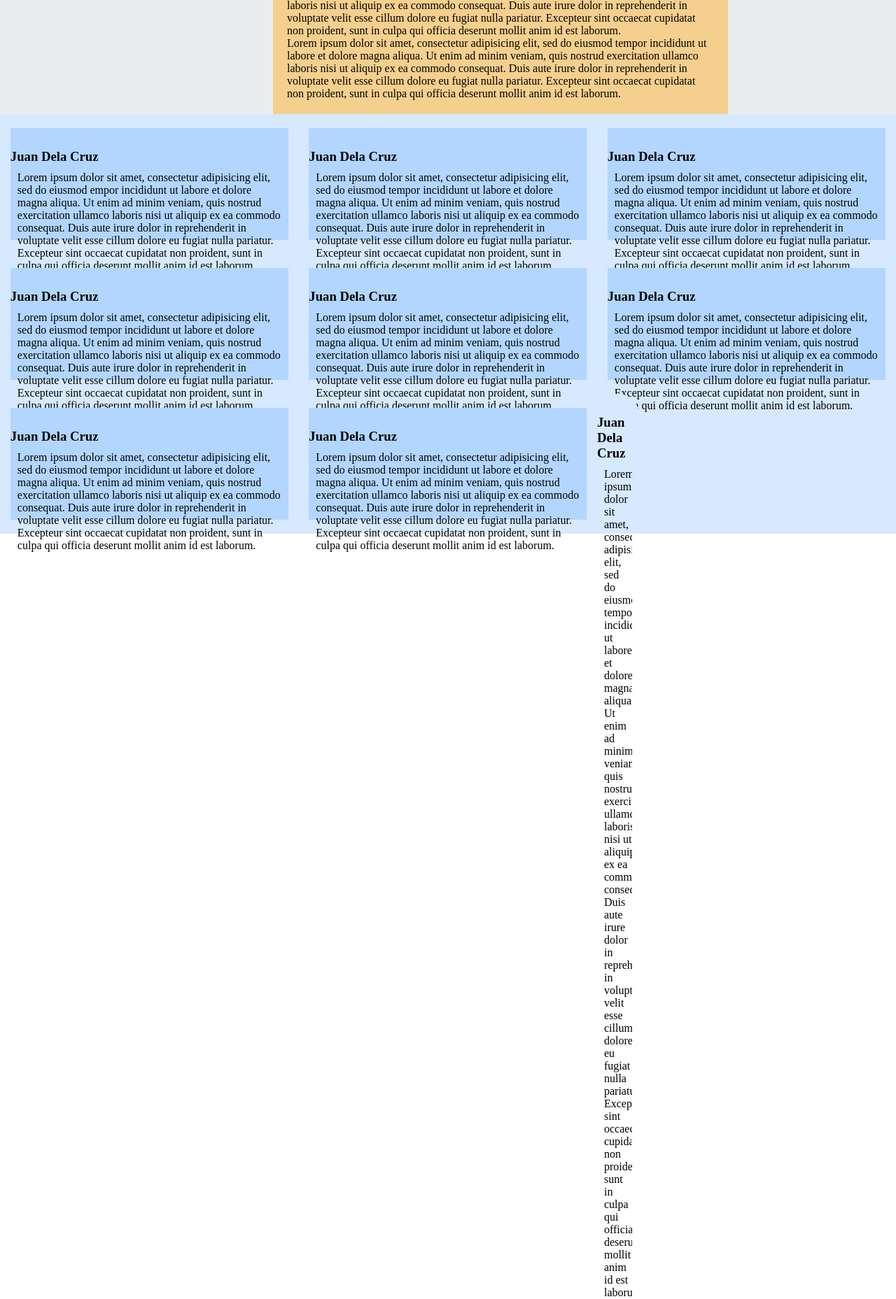
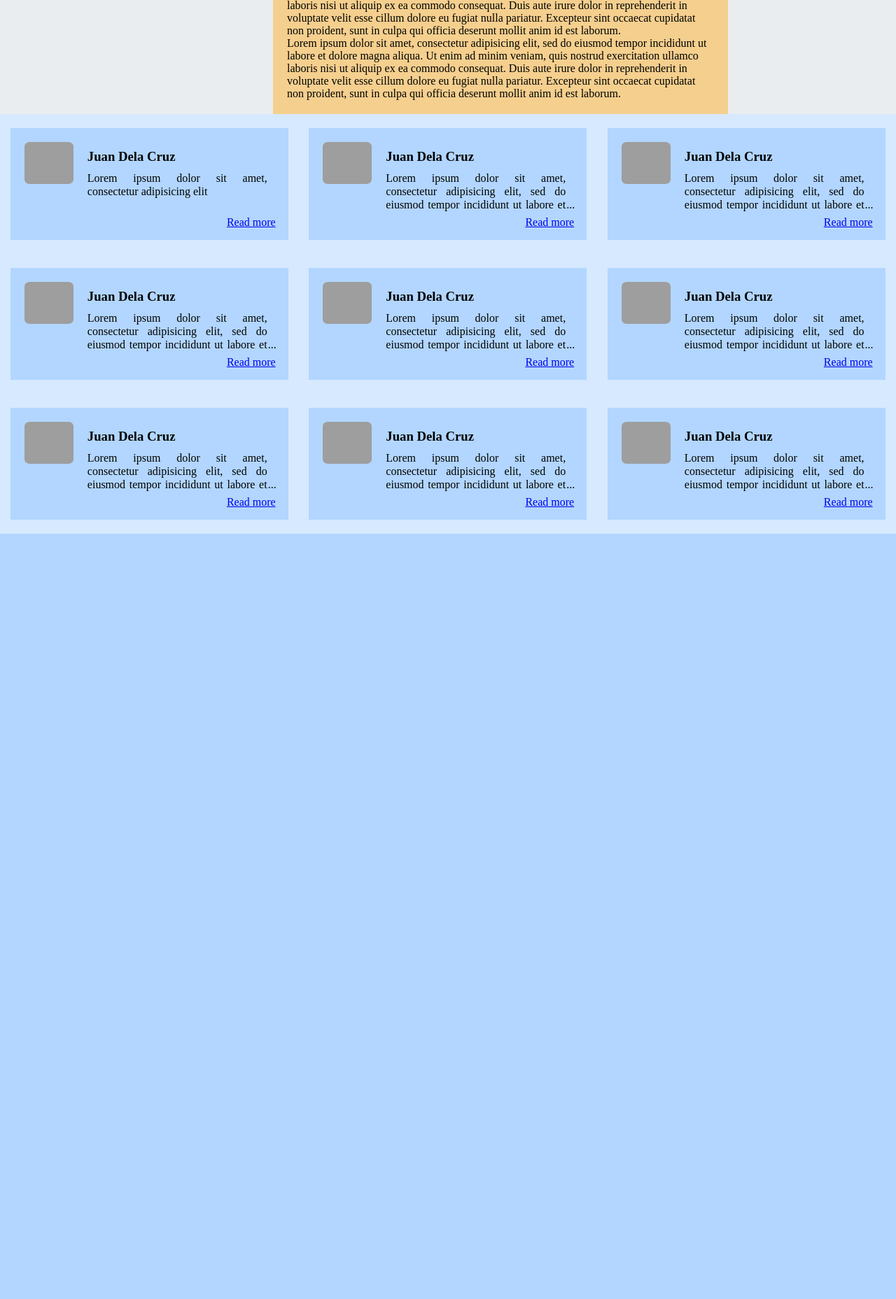
Before and after one commit to rochelleilustre/b3nc-ilustre-rochelle, a PHP site: page / in a window 1280 px wide. Shown: the part 517-2374 px from the top of the page at 70% size. After the commit the page ends 1280 px from the top, so only its background shows below. Run offline with PHP 8.4, Linux system fonts and the light colour scheme; grey boxes are pictures that could not be loaded.

Commit message:
updated float and clears activity

```diff
--- a/mod02-10/css/style.css
+++ b/mod02-10/css/style.css
@@ -61,15 +61,17 @@
 	background-color: #b2d6ff;
 	float: left;
 	margin: 20px 1.16%;
+	position: relative;
 }
 
-.avatar{
-	width: 60px;
-	height: 60px;
-	background-color: #d6e9fe;
-	border-radius: 50%;
-	margin-bottom: 25px;
-	float: left;
+.avatar >img{
+    width: 70px;
+    height: 60px;
+    background-color: #d6e9fe;
+    border-radius: 50%;
+    margin: 20px;
+    float: left;
+    border-radius: 10%;
 }
 
 .username {
@@ -93,3 +95,47 @@
 	clear: both;
 	display: block;
 }
+
+
+/*
+*
+*css work around for multiline ellipsis
+*
+*/
+
+/*managing text with overflow*/
+.block-with-text {
+	overflow: hidden;
+	position: relative;
+	line-height: 1.2em;
+	max-height: 3.6em;
+	text-align: justify;
+	margin-right: -1em;
+	padding-right: 30px;
+}
+
+.block-with-text:before {
+	content: "...";
+	position: absolute;
+	right: 17px;
+	bottom: 0;
+}
+
+
+/*for comments shorter than alloted height*/
+.block-with-text:after {
+	content: "";
+	position: absolute;
+	right: 17px;
+	width: 1em;
+	height: 1em;
+	margin-top: 0.2em;
+	background: #b2d6ff;
+}
+
+.read-more {
+	/*float: right;*/
+	position: absolute;
+	right: 18px;
+	bottom: 16px;
+}
--- a/mod02-10/index.html
+++ b/mod02-10/index.html
@@ -42,55 +42,110 @@
 
 	<div class="footer clear">
 		<div class="column">
+			<div class="avatar">
+				<img class="article-image" src="https://lorempixel.com/300/300"></img>
+			</div>
+
 			<h3 class="username">Juan Dela Cruz</h3>
-			<p class="comment">Lorem ipsum dolor sit amet, consectetur adipisicing elit, sed do eiusmod empor incididunt ut labore et dolore magna aliqua. Ut enim ad minim veniam, quis nostrud exercitation ullamco laboris nisi ut aliquip ex ea commodo
-			consequat. Duis aute irure dolor in reprehenderit in voluptate velit esse cillum dolore eu fugiat nulla pariatur. Excepteur sint occaecat cupidatat non
-			proident, sunt in culpa qui officia deserunt mollit anim id est laborum.</p>
+			<p class="comment block-with-text">Lorem ipsum dolor sit amet, consectetur adipisicing elit</p>
+
+			<a class="read-more" href="#">Read more</a>
+
 		</div>
 
 		<div class="column">
+			<div class="avatar">
+				<img class="article-image" src="https://lorempixel.com/300/300"></img>
+			</div>
+
 			<h3 class="username">Juan Dela Cruz</h3>
-			<p class="comment">Lorem ipsum dolor sit amet, consectetur adipisicing elit, sed do eiusmod tempor incididunt ut labore et dolore magna aliqua. Ut enim ad minim veniam, quis nostrud exercitation ullamco laboris nisi ut aliquip ex ea commodo
-			consequat. Duis aute irure dolor in reprehenderit in voluptate velit esse cillum dolore eu fugiat nulla pariatur. Excepteur sint occaecat cupidatat non
-			proident, sunt in culpa qui officia deserunt mollit anim id est laborum.</p>
+			<p class="comment block-with-text">Lorem ipsum dolor sit amet, consectetur adipisicing elit, sed do eiusmod tempor incididunt ut labore et dolore magna aliqua. Ut enim ad minim veniam, quis nostrud exercitation ullamco laboris nisi ut aliquip ex ea commodo consequat. Duis aute irure dolor in reprehenderit in voluptate velit esse cillum dolore eu fugiat nulla pariatur. Excepteur sint occaecat cupidatat non proident, sunt in culpa qui officia deserunt mollit anim id est laborum.</p>
+
+			<a class="read-more" href="#">Read more</a>
+
 		</div>
 
 		<div class="column">
+			<div class="avatar">
+				<img class="article-image" src="https://lorempixel.com/300/300"></img>
+			</div>
+
 			<h3 class="username">Juan Dela Cruz</h3>
-			<p class="comment">Lorem ipsum dolor sit amet, consectetur adipisicing elit, sed do eiusmod tempor incididunt ut labore et dolore magna aliqua. Ut enim ad minim veniam, quis nostrud exercitation ullamco laboris nisi ut aliquip ex ea commodo
-			consequat. Duis aute irure dolor in reprehenderit in voluptate velit esse cillum dolore eu fugiat nulla pariatur. Excepteur sint occaecat cupidatat non
-			proident, sunt in culpa qui officia deserunt mollit anim id est laborum.</p>
+			<p class="comment block-with-text">Lorem ipsum dolor sit amet, consectetur adipisicing elit, sed do eiusmod tempor incididunt ut labore et dolore magna aliqua. Ut enim ad minim veniam, quis nostrud exercitation ullamco laboris nisi ut aliquip ex ea commodo consequat. Duis aute irure dolor in reprehenderit in voluptate velit esse cillum dolore eu fugiat nulla pariatur. Excepteur sint occaecat cupidatat non proident, sunt in culpa qui officia deserunt mollit anim id est laborum.</p>
+
+			<a class="read-more" href="#">Read more</a>
+
 		</div>
 
 		<div class="column">
+			<div class="avatar">
+				<img class="article-image" src="https://lorempixel.com/300/300"></img>
+			</div>
 			<h3 class="username">Juan Dela Cruz</h3>
-			<p class="comment">Lorem ipsum dolor sit amet, consectetur adipisicing elit, sed do eiusmod tempor incididunt ut labore et dolore magna aliqua. Ut enim ad minim veniam, quis nostrud exercitation ullamco laboris nisi ut aliquip ex ea commodo consequat. Duis aute irure dolor in reprehenderit in voluptate velit esse cillum dolore eu fugiat nulla pariatur. Excepteur sint occaecat cupidatat non
-			proident, sunt in culpa qui officia deserunt mollit anim id est laborum.</p>
+			<p class="comment block-with-text">Lorem ipsum dolor sit amet, consectetur adipisicing elit, sed do eiusmod tempor incididunt ut labore et dolore magna aliqua. Ut enim ad minim veniam, quis nostrud exercitation ullamco laboris nisi ut aliquip ex ea commodo consequat. Duis aute irure dolor in reprehenderit in voluptate velit esse cillum dolore eu fugiat nulla pariatur. Excepteur sint occaecat cupidatat non proident, sunt in culpa qui officia deserunt mollit anim id est laborum.</p>
+
+			<a class="read-more" href="#">Read more</a>
+
 		</div>
 
 		<div class="column">
+			<div class="avatar">
+				<img class="article-image" src="https://lorempixel.com/300/300"></img>
+			</div>
+
 			<h3 class="username">Juan Dela Cruz</h3>
-			<p class="comment">Lorem ipsum dolor sit amet, consectetur adipisicing elit, sed do eiusmod tempor incididunt ut labore et dolore magna aliqua. Ut enim ad minim veniam, quis nostrud exercitation ullamco laboris nisi ut aliquip ex ea commodo consequat. Duis aute irure dolor in reprehenderit in voluptate velit esse cillum dolore eu fugiat nulla pariatur. Excepteur sint occaecat cupidatat non proident, sunt in culpa qui officia deserunt mollit anim id est laborum.</p>
+			<p class="comment block-with-text">Lorem ipsum dolor sit amet, consectetur adipisicing elit, sed do eiusmod tempor incididunt ut labore et dolore magna aliqua. Ut enim ad minim veniam, quis nostrud exercitation ullamco laboris nisi ut aliquip ex ea commodo consequat. Duis aute irure dolor in reprehenderit in voluptate velit esse cillum dolore eu fugiat nulla pariatur. Excepteur sint occaecat cupidatat non proident, sunt in culpa qui officia deserunt mollit anim id est laborum.</p>
+
+			<a class="read-more" href="#">Read more</a>
+
 		</div>
 
 		<div class="column">
+			<div class="avatar">
+				<img class="article-image" src="https://lorempixel.com/300/300"></img>
+			</div>
+
 			<h3 class="username">Juan Dela Cruz</h3>
-			<p class="comment">Lorem ipsum dolor sit amet, consectetur adipisicing elit, sed do eiusmod tempor incididunt ut labore et dolore magna aliqua. Ut enim ad minim veniam, quis nostrud exercitation ullamco laboris nisi ut aliquip ex ea commodo consequat. Duis aute irure dolor in reprehenderit in voluptate velit esse cillum dolore eu fugiat nulla pariatur. Excepteur sint occaecat cupidatat non proident, sunt in culpa qui officia deserunt mollit anim id est laborum.</p>
+			<p class="comment block-with-text">Lorem ipsum dolor sit amet, consectetur adipisicing elit, sed do eiusmod tempor incididunt ut labore et dolore magna aliqua. Ut enim ad minim veniam, quis nostrud exercitation ullamco laboris nisi ut aliquip ex ea commodo consequat. Duis aute irure dolor in reprehenderit in voluptate velit esse cillum dolore eu fugiat nulla pariatur. Excepteur sint occaecat cupidatat non proident, sunt in culpa qui officia deserunt mollit anim id est laborum.</p>
+
+			<a class="read-more" href="#">Read more</a>
+
 		</div>
 
 		<div class="column">
+			<div class="avatar">
+				<img class="article-image" src="https://lorempixel.com/300/300"></img>
+			</div>
+
 			<h3 class="username">Juan Dela Cruz</h3>
-			<p class="comment">Lorem ipsum dolor sit amet, consectetur adipisicing elit, sed do eiusmod tempor incididunt ut labore et dolore magna aliqua. Ut enim ad minim veniam, quis nostrud exercitation ullamco laboris nisi ut aliquip ex ea commodo consequat. Duis aute irure dolor in reprehenderit in voluptate velit esse cillum dolore eu fugiat nulla pariatur. Excepteur sint occaecat cupidatat non proident, sunt in culpa qui officia deserunt mollit anim id est laborum.</p>
+			<p class="comment block-with-text">Lorem ipsum dolor sit amet, consectetur adipisicing elit, sed do eiusmod tempor incididunt ut labore et dolore magna aliqua. Ut enim ad minim veniam, quis nostrud exercitation ullamco laboris nisi ut aliquip ex ea commodo consequat. Duis aute irure dolor in reprehenderit in voluptate velit esse cillum dolore eu fugiat nulla pariatur. Excepteur sint occaecat cupidatat non proident, sunt in culpa qui officia deserunt mollit anim id est laborum.</p>
+
+			<a class="read-more" href="#">Read more</a>
+
 		</div>
 
 		<div class="column">
+			<div class="avatar">
+				<img class="article-image" src="https://lorempixel.com/300/300"></img>
+			</div>
+
 			<h3 class="username">Juan Dela Cruz</h3>
-			<p class="comment">Lorem ipsum dolor sit amet, consectetur adipisicing elit, sed do eiusmod tempor incididunt ut labore et dolore magna aliqua. Ut enim ad minim veniam, quis nostrud exercitation ullamco laboris nisi ut aliquip ex ea commodo consequat. Duis aute irure dolor in reprehenderit in voluptate velit esse cillum dolore eu fugiat nulla pariatur. Excepteur sint occaecat cupidatat non proident, sunt in culpa qui officia deserunt mollit anim id est laborum.</p>
+			<p class="comment block-with-text">Lorem ipsum dolor sit amet, consectetur adipisicing elit, sed do eiusmod tempor incididunt ut labore et dolore magna aliqua. Ut enim ad minim veniam, quis nostrud exercitation ullamco laboris nisi ut aliquip ex ea commodo consequat. Duis aute irure dolor in reprehenderit in voluptate velit esse cillum dolore eu fugiat nulla pariatur. Excepteur sint occaecat cupidatat non proident, sunt in culpa qui officia deserunt mollit anim id est laborum.</p>
+
+			<a class="read-more" href="#">Read more</a>
+
 		</div>
 
-		<div class="avatar">
+		<div class="column">
+			<div class="avatar">
+				<img class="article-image" src="https://lorempixel.com/300/300"></img>
+			</div>
+
 			<h3 class="username">Juan Dela Cruz</h3>
-			<p class="comment">Lorem ipsum dolor sit amet, consectetur adipisicing elit, sed do eiusmod tempor incididunt ut labore et dolore magna aliqua. Ut enim ad minim veniam, quis nostrud exercitation ullamco laboris nisi ut aliquip ex ea commodo consequat. Duis aute irure dolor in reprehenderit in voluptate velit esse cillum dolore eu fugiat nulla pariatur. Excepteur sint occaecat cupidatat non proident, sunt in culpa qui officia deserunt mollit anim id est laborum.</p>
+			<p class="comment block-with-text">Lorem ipsum dolor sit amet, consectetur adipisicing elit, sed do eiusmod tempor incididunt ut labore et dolore magna aliqua. Ut enim ad minim veniam, quis nostrud exercitation ullamco laboris nisi ut aliquip ex ea commodo consequat. Duis aute irure dolor in reprehenderit in voluptate velit esse cillum dolore eu fugiat nulla pariatur. Excepteur sint occaecat cupidatat non proident, sunt in culpa qui officia deserunt mollit anim id est laborum.</p>
+
+			<a class="read-more" href="#">Read more</a>
+
 		</div>
 
 	</div>
```
